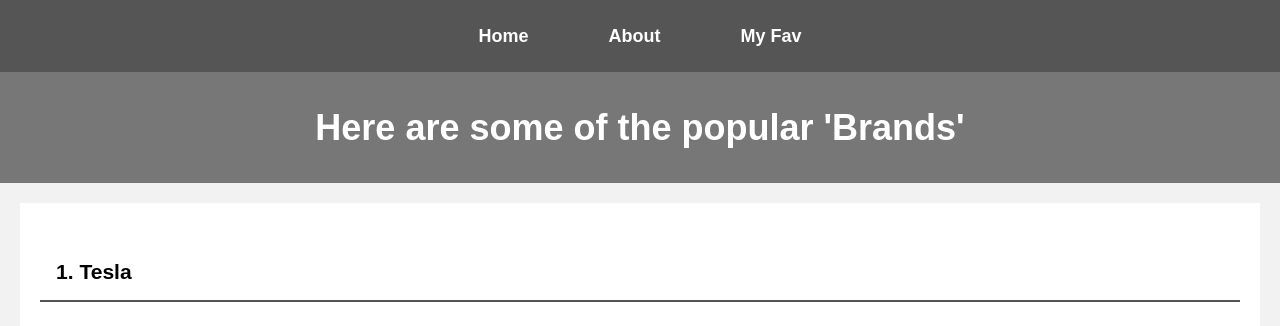
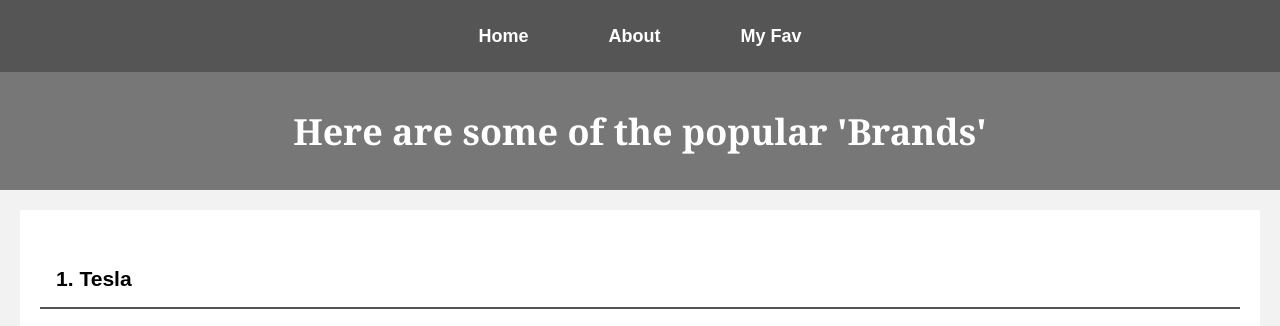
Before and after one commit to Balaji-Thota/cars, a plain HTML site: page index.html in a window 1280 px wide. Shown: the top 326 px of the page. Drawn offline with Linux system fonts and the light colour scheme.

Commit message:
Update style.css

```diff
--- a/style.css
+++ b/style.css
@@ -41,8 +41,13 @@ nav ul li a:hover{
 /* Header */
 header{
     background-color: #777777;
+    padding: 10px;
+}
+
+h1{
+    text-align: center;
+    font-family: 'Georgia', serif;
     color: rgb(255, 255, 255);
-    padding: 10px;
 }
 
 
```
